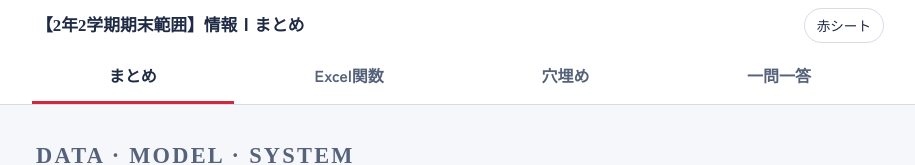
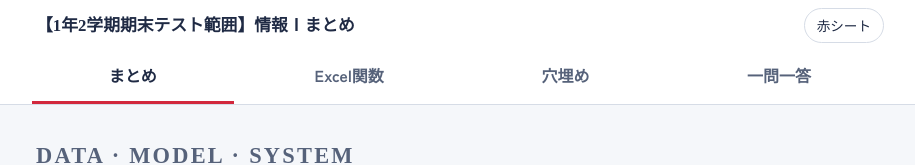
Before and after one commit to youki29/joho-matome, a plain HTML site: page index.html in a window 1280 px wide. Shown: the top 165 px of the page, without its empty margins (180-1095 px from the left). Drawn offline with Linux system fonts and the light colour scheme; a web font is replaced by a local one.

Commit message:
名前を【1年2学期期末テスト範囲】に変更
Co-Authored-By: Claude Opus 5.5 <noreply@anthropic.com>

```diff
--- a/index.html
+++ b/index.html
@@ -3,7 +3,7 @@
 <head>
 <meta charset="UTF-8">
 <meta name="viewport" content="width=device-width, initial-scale=1, viewport-fit=cover">
-<title>【2年2学期期末範囲】情報Ⅰまとめ｜データの活用と情報システム</title>
+<title>【1年2学期期末テスト範囲】情報Ⅰまとめ｜データの活用と情報システム</title>
 <link rel="preconnect" href="https://fonts.googleapis.com">
 <link rel="preconnect" href="https://fonts.gstatic.com" crossorigin>
 <link href="https://fonts.googleapis.com/css2?family=Zen+Kaku+Gothic+New:wght@400;500;700&family=Zen+Old+Mincho:wght@700;900&display=swap" rel="stylesheet">
@@ -136,7 +136,7 @@ footer{text-align:center;color:var(--sub);font-size:.8rem;padding:24px 16px 40px
 <body>
 <header class="top">
   <div class="bar">
-    <span class="brand">【2年2学期期末範囲】情報Ⅰまとめ</span>
+    <span class="brand">【1年2学期期末テスト範囲】情報Ⅰまとめ</span>
     <button class="iconbtn sheetbtn" id="sheetBtn" aria-pressed="false" title="重要語句を赤シートで隠す">赤シート</button>
   </div>
   <nav class="tabs" aria-label="ページ切り替え">
```
